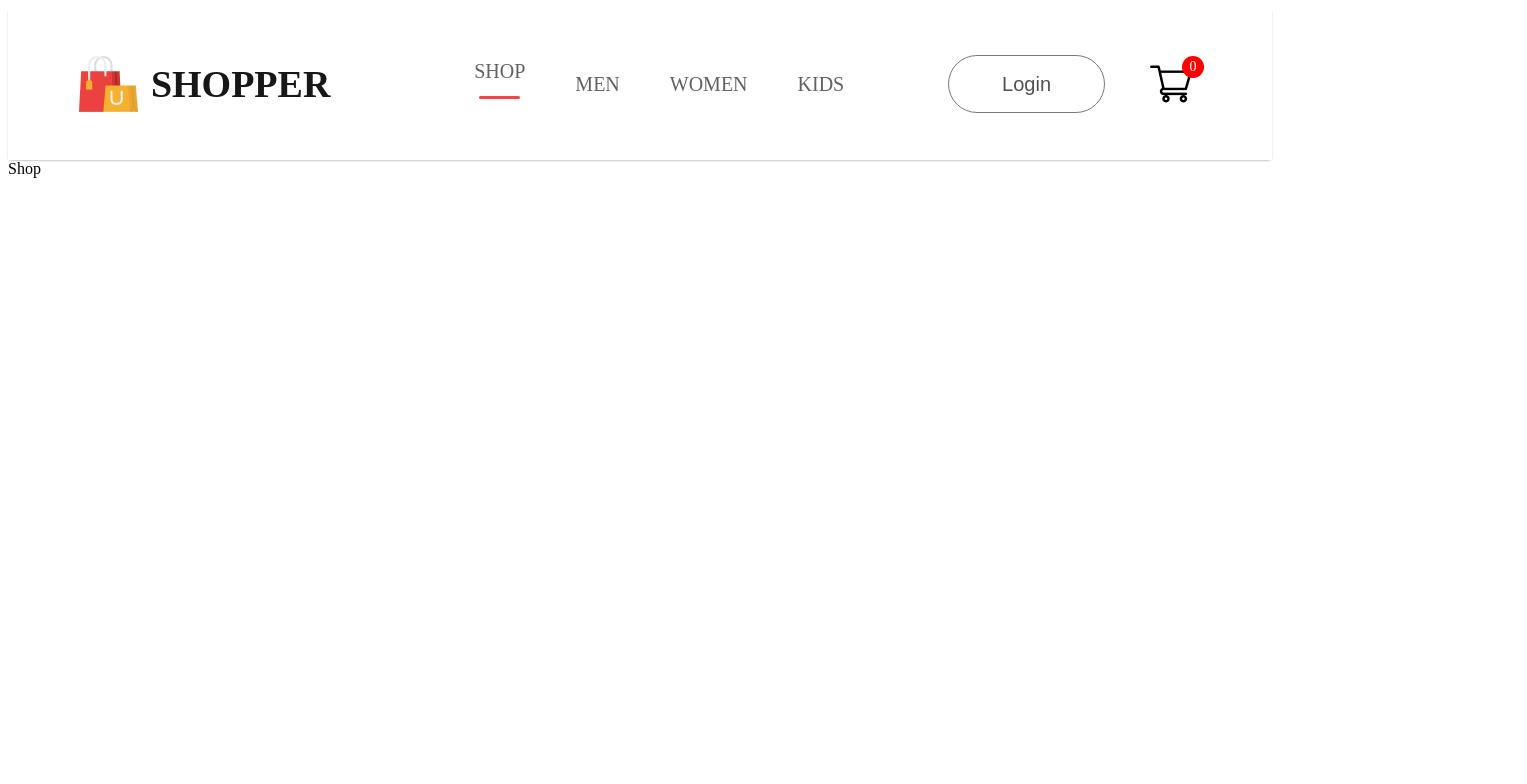
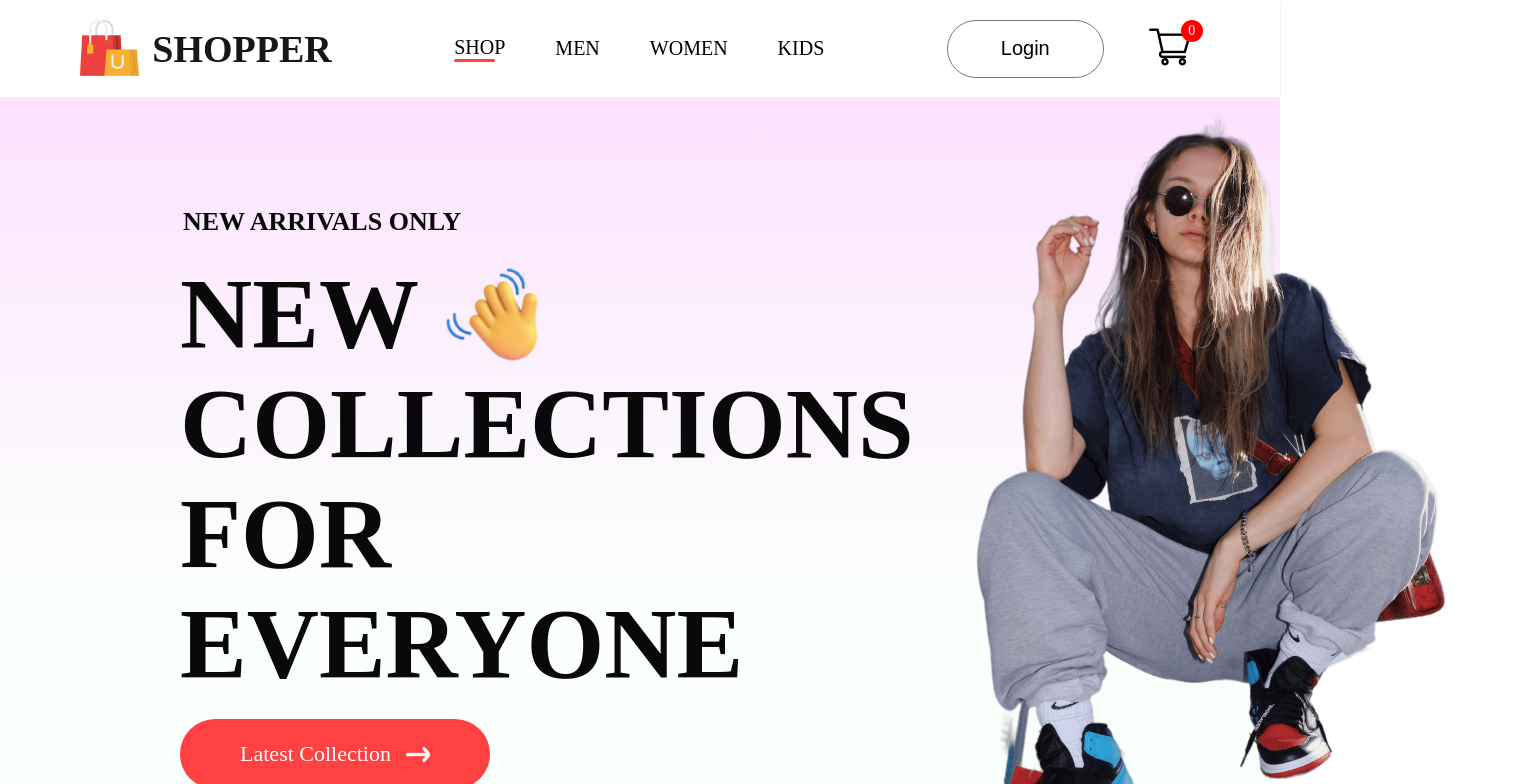
Before and after one commit to sameersattar123/Ecommerce_Store, a React (Vite) app in the folder frontend/: page / in a window 1280 px wide. Shown: the top 784 px of the page, 1527 px wide, since content can reach past the window. Built offline with nearby package versions, Linux system fonts and the light colour scheme.

Commit message:
complete section

```diff
--- /dev/null
+++ b/frontend/src/components/Hero/Hero.css
@@ -0,0 +1,60 @@
+.hero {
+  height: 100vh;
+  background: linear-gradient(180deg, #fde1ff, #e1ffea22 60%);
+  display: flex;
+}
+
+.hero_left {
+  flex: 1;
+  display: flex;
+  flex-direction: column;
+  justify-content: center;
+  gap: 20px;
+  padding-left: 180px;
+  line-height: 1.1;
+}
+
+.hero_left h2 {
+color: #090909;
+font-size: 26px;
+font-weight: 900;
+padding: 3px;
+text-transform: uppercase;
+}
+
+.hero_left p {
+    color: #090909;
+    font-size: 100px;
+    font-weight: 700;
+    text-transform: uppercase;
+}
+
+.hero_hand_icon {
+    display: flex;
+    align-items: center;
+    gap: 20px;
+}
+.hero_hand_icon img {
+   width: 105px;
+}
+
+.hero_latest_btn {
+    display: flex;
+    align-items: center;
+    justify-content: center;
+    width: 310px;
+    height: 70px;
+    border-radius: 75px;
+    background-color: #ff4141;
+    font-size: 22px;
+    font-weight: 500;
+    color: white;
+    gap: 15px;
+}
+
+.hero_right {
+  flex: 1;
+  display: flex;
+  align-items: center;
+  justify-content: center;
+}
--- /dev/null
+++ b/frontend/src/components/Hero/Hero.jsx
@@ -0,0 +1,32 @@
+import React from "react";
+import handIcon from "../../assets/hand_icon.png";
+import arrowIcon from "../../assets/arrow.png"
+import heroImg from "../../assets/hero_image.png"
+import "./Hero.css";
+
+const Hero = () => {
+  return (
+    <div className="hero">
+      <div className="hero_left">
+        <h2>New Arrivals only</h2>
+        <div className="">
+          <div className="hero_hand_icon">
+            <p>new</p>
+            <img src={handIcon} alt="" />
+          </div>
+          <p>collections</p>
+          <p>for everyone</p>
+        </div>
+        <div className="hero_latest_btn">
+            <div>Latest Collection</div>
+            <img src={arrowIcon} alt="" />
+        </div>
+      </div>
+      <div className="hero_right">
+            <img src={heroImg} alt="" />
+      </div>
+    </div>
+  );
+};
+
+export default Hero;
--- a/frontend/src/components/Navbar/Navbar.jsx
+++ b/frontend/src/components/Navbar/Navbar.jsx
@@ -1,10 +1,11 @@
 import React, { useState } from "react";
-import cart from "../../assets/cart_icon.png"
-import logo from "../../assets/logo.png"
+import cart from "../../assets/cart_icon.png";
+import logo from "../../assets/logo.png";
 import "./Navbar.css";
+import { Link } from "react-router-dom";
 
 const Navbar = () => {
-    const [menu, setMenu] = useState("shop")
+  const [menu, setMenu] = useState("shop");
   return (
     <div className="navbar">
       <div className="nav-logo">
@@ -12,14 +13,36 @@ const Navbar = () => {
         <p>SHOPPER</p>
       </div>
       <ul className="nav-menu">
-        <li onClick={() => setMenu("shop")}>SHOP {menu === 'shop' ?   <hr/> : "" }</li>
-        <li onClick={() => setMenu("mens")}>MEN {menu === 'mens' ?   <hr/> : "" }</li>
-        <li onClick={() => setMenu("womens")}>WOMEN {menu === 'womens' ?   <hr/> : "" }</li>
-        <li onClick={() => setMenu("kids")}>KIDS {menu === 'kids' ?   <hr/> : "" }</li>
+        <li onClick={() => setMenu("shop")}>
+          <Link to={"/"} style={{ textDecoration: "none" , color : "#000" }}>
+            SHOP {menu === "shop" ? <hr /> : ""}
+          </Link>
+        </li>
+        <li onClick={() => setMenu("mens")}>
+          <Link to={"/mens"} style={{ textDecoration: "none" , color : "#000" }}>
+            MEN {menu === "mens" ? <hr /> : ""}
+          </Link>
+        </li>
+        <li onClick={() => setMenu("womens")}>
+          <Link to={"/womens"} style={{ textDecoration: "none" , color : "#000" }}>
+            WOMEN {menu === "womens" ? <hr /> : ""}
+          </Link>
+        </li>
+        <li onClick={() => setMenu("kids")}>
+          <Link to={"/kids"} style={{ textDecoration: "none" , color : "#000" }}>
+            KIDS {menu === "kids" ? <hr /> : ""}
+          </Link>
+        </li>
       </ul>
       <div className="nav-login-cart">
-        <button>Login</button>
+        <button>
+        <Link to={"/login"} style={{ textDecoration: "none" , color : "#000" }}>
+            Login
+        </Link>
+            </button>
+            <Link to={"/cart"}>
         <img src={cart} alt="" />
+            </Link>
         <div className="nav-cart-count">0</div>
       </div>
     </div>
--- a/frontend/src/index.css
+++ b/frontend/src/index.css
@@ -0,0 +1,5 @@
+* {
+    padding: 0%;
+    margin: 0%;
+    box-sizing: border-box;
+}
--- a/frontend/src/pages/Shop.jsx
+++ b/frontend/src/pages/Shop.jsx
@@ -1,8 +1,11 @@
 import React from 'react'
+import Hero from '../components/Hero/Hero'
 
 const Shop = () => {
   return (
-    <div>Shop</div>
+    <div>
+        <Hero/>
+    </div>
   )
 }
 
```
